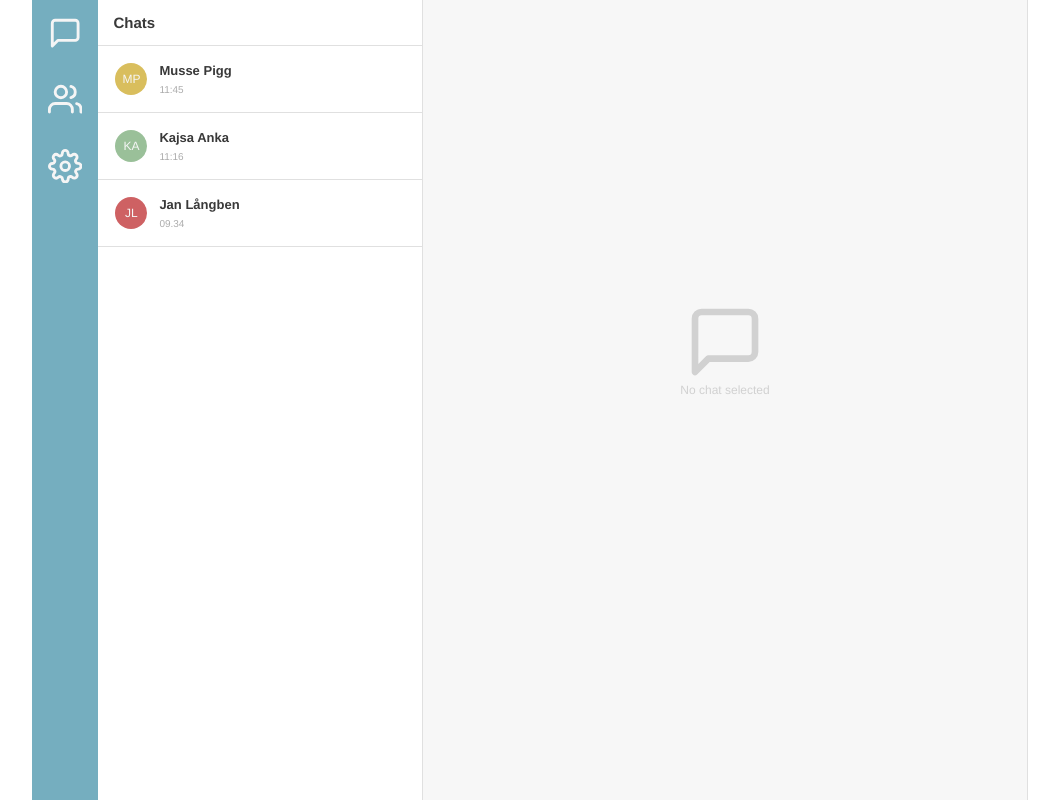
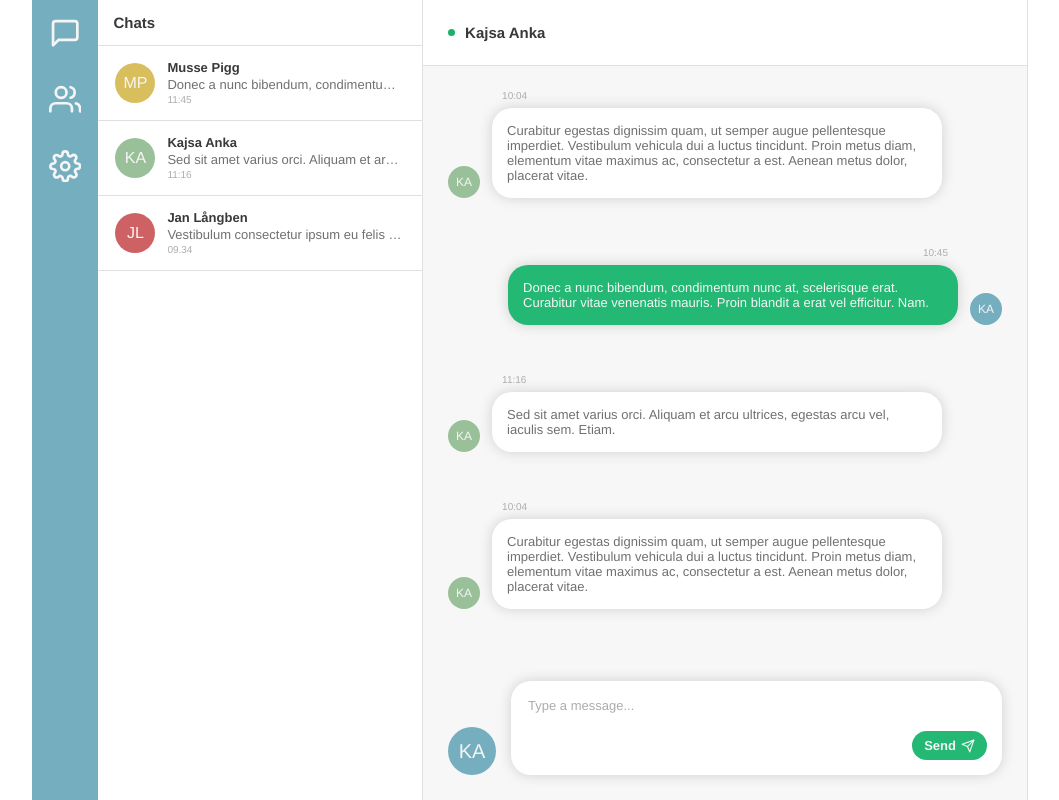
Before and after one commit to FredrikLernia/chat-client, a React (Create React App) app in the folder client/: page / in a window 1280 px wide. Shown: the whole page, without its empty margins (110-1169 px from the left). Built offline with nearby package versions, Linux system fonts and the light colour scheme.

Commit message:
Minor app adjustments

```diff
--- a/client/src/components/ChatListItem/index.js
+++ b/client/src/components/ChatListItem/index.js
@@ -4,14 +4,14 @@ import Avatar from '../Avatar'
 
 const ChatListItem = props => {
   const { firstName, lastName, colorTheme, messages } = props.friend
-  const { message, time } = messages.pop()
+  const { text, time } = [...messages].pop()
 
   return (
     <div className="ChatListItem">
-      <Avatar size="sm" color={colorTheme} initials={firstName[0] + lastName[0]} />
+      <Avatar size="md" color={colorTheme} initials={firstName[0] + lastName[0]} />
       <div className="content">
         <h4>{firstName + ' ' + lastName}</h4>
-        <p className="message">{message}</p>
+        <p className="text">{text}</p>
         <p className="time">{time}</p>
       </div>
     </div>
--- a/client/src/components/ChatListItem/style.scss
+++ b/client/src/components/ChatListItem/style.scss
@@ -20,7 +20,7 @@
       padding: 2px;
     }
 
-    .message {
+    .text {
       width: 100%;
       overflow-x: hidden;
       text-overflow: ellipsis;
--- a/client/src/components/Main/index.js
+++ b/client/src/components/Main/index.js
@@ -1,12 +1,14 @@
 import React from 'react'
 import './style.scss'
 
-import EmptyChat from '../EmptyChat'
+import ChatWindow from '../ChatWindow'
+/* import EmptyChat from '../EmptyChat' */
 
 const Main = () => {
   return (
     <div className="Main">
-      <EmptyChat />
+      <ChatWindow />
+      {/* <EmptyChat /> */}
     </div>
   )
 }
--- a/client/src/components/Menu/style.scss
+++ b/client/src/components/Menu/style.scss
@@ -40,7 +40,7 @@
       left: 0;
       width: 100%;
       height: 100%;
-      padding: 16px;
+      padding: 17px;
       color: $text-light;
     }
   }
--- a/client/src/style.scss
+++ b/client/src/style.scss
@@ -7,7 +7,7 @@
 body {
   margin: 0;
   height: 100vh;
-  font-size: 12px;
+  font-size: $font-size;
   color: $text-dark-2;
 }
 
@@ -32,5 +32,5 @@ h4 {
   margin: 0 auto;
   width: $app-width;
   height: 100%;
-  font-family: 'Helvetica Neue';
+  font-family: $font-family;
 }
--- a/client/src/variables.scss
+++ b/client/src/variables.scss
@@ -1,6 +1,9 @@
 $app-width: 996px;
 
 $col-size: calc(#{$app-width} / 12);
+
+$font-family: 'Helvetica Neue';
+$font-size: 13px;
 
 $default-color: #AAA;
 $yellow: #D9BE5D;
@@ -8,6 +11,8 @@ $green: #9AC099;
 $red: #CE6163;
 $blue: #75AEBF;
 $orange: #D8905A;
+
+$app-green: #23B873;
 
 $text-light: #F5F5F5;
 $text-dark-1: #393939;
```
